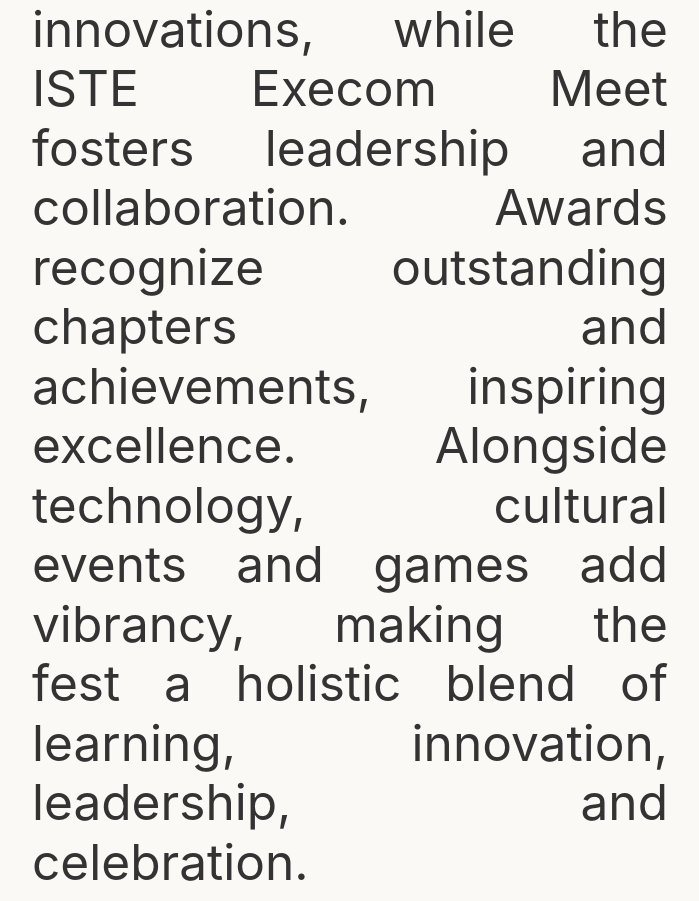
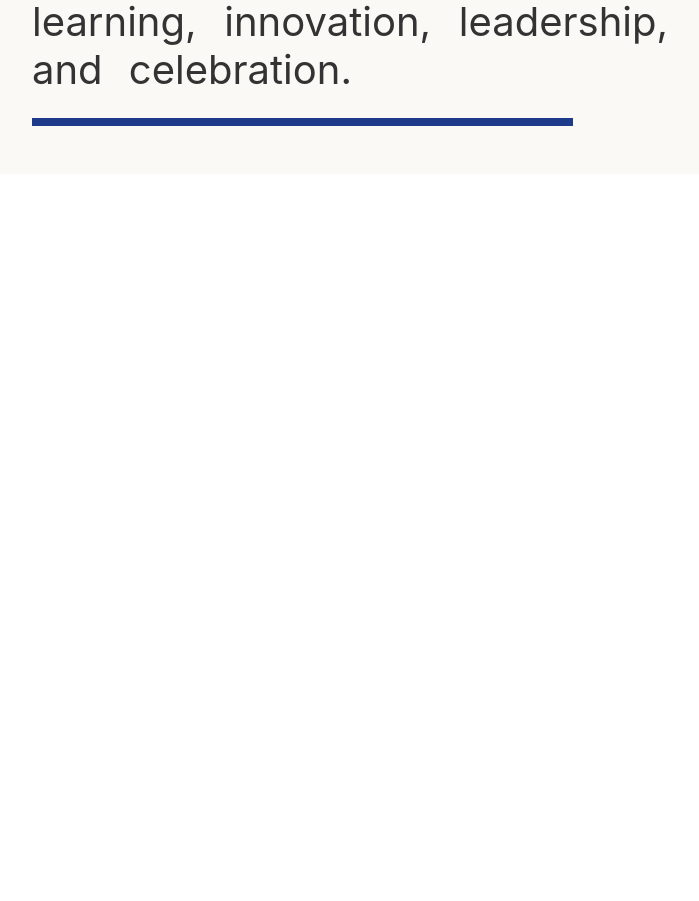
Before and after one commit to Irregular-luck/iste, a React (Vite) app: page /Events in a window 1280 px wide. Shown: the part 1896-2797 px from the top of the page, without its empty margins (100-799 px from the left). After the commit the page ends 2070 px from the top, so only its background shows below. Built offline with nearby package versions, Linux system fonts and the light colour scheme.

Commit message:
minor improvements in events

```diff
--- a/src/pages/Events.css
+++ b/src/pages/Events.css
@@ -70,19 +70,19 @@
 
 .events-description {
   font-family: 'Inter', sans-serif;
-  font-size: 3.1rem;
+  font-size: 2.5rem;
   line-height: 1.2;
   color: #333;
   text-align: justify;
   margin: 0 0 1.5rem 0;
-  word-spacing: 20px;
+  word-spacing: 15px;
 }
 
 .events-content-line {
-  height: 3px;
+  height: 8px;
   background-color: #1E3A8A;
   width: 100%;
-  max-width: 60%;
+  max-width: 85%;
 }
 
 .events-content-right {
@@ -97,6 +97,7 @@
   font-size: 18rem;
   font-weight: 400;
   color: #1E3A8A;
+  background-color: #FAF9F6;
   letter-spacing: 2px;
   writing-mode: vertical-rl;
   text-orientation: mixed;
```
